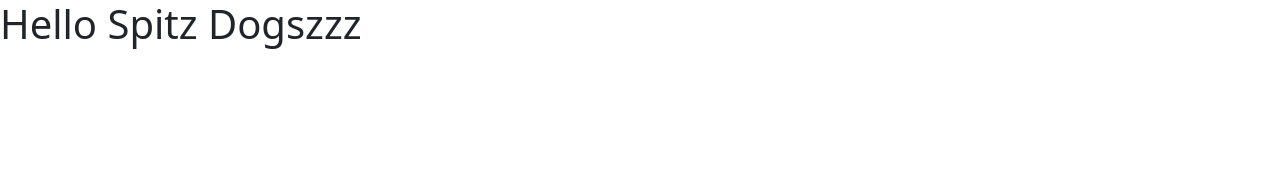
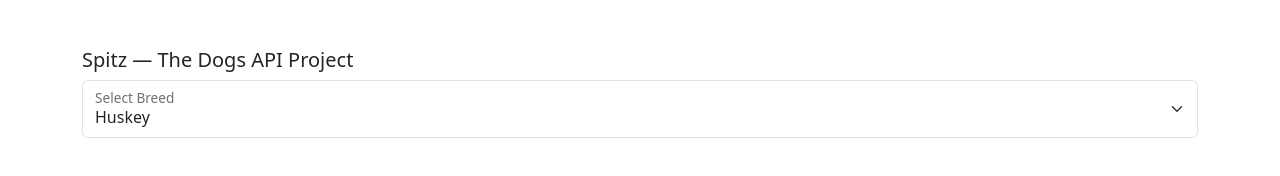
Before and after one commit to HarshGit1824/Spitz, a website built with Vite: page index.html in a window 1280 px wide. Built offline with nearby package versions, Linux system fonts and the light colour scheme.

Commit message:
Dropdown add

```diff
--- a/index.html
+++ b/index.html
@@ -1,20 +1,40 @@
 <!DOCTYPE html>
 <html lang="en">
+
 <head>
   <meta charset="UTF-8">
   <meta name="viewport" content="width=device-width, initial-scale=1.0">
-  <title>Spitz &mdash; Fetch Dogs</title>
+  <title>Spitz &mdash; Fetch The Dogs</title>
 
-  <link href="https://cdn.jsdelivr.net/npm/bootstrap@5.3.3/dist/css/bootstrap.min.css" rel="stylesheet" integrity="sha384-QWTKZyjpPEjISv5WaRU9OFeRpok6YctnYmDr5pNlyT2bRjXh0JMhjY6hW+ALEwIH" crossorigin="anonymous">
+  <link href="https://cdn.jsdelivr.net/npm/bootstrap@5.3.3/dist/css/bootstrap.min.css" rel="stylesheet"
+    integrity="sha384-QWTKZyjpPEjISv5WaRU9OFeRpok6YctnYmDr5pNlyT2bRjXh0JMhjY6hW+ALEwIH" crossorigin="anonymous">
 </head>
+
 <body>
-  <h1>
-    Hello Spitz Dogszzz
-  </h1>
+  <main class="container mt-5">
+    <h1 class="fs-5">
+      Spitz &mdash; The Dogs API Project
+    </h1>
+
+    <!-- select -->
+    <div class="form-floating">
+      <select class="form-select" aria-label="Select Dogs Breed" id="dogs-breed">
+
+        <!-- Options go here -->
+        <option value="huskey">Huskey</option>
+
+      </select>
+      <label for="dogs-breed">Select Breed</label>
+    </div>
+
+  </main>
 
 
-  <script src="https://cdn.jsdelivr.net/npm/bootstrap@5.3.3/dist/js/bootstrap.bundle.min.js" integrity="sha384-YvpcrYf0tY3lHB60NNkmXc5s9fDVZLESaAA55NDzOxhy9GkcIdslK1eN7N6jIeHz" crossorigin="anonymous"></script>
+  <script src="https://cdn.jsdelivr.net/npm/bootstrap@5.3.3/dist/js/bootstrap.bundle.min.js"
+    integrity="sha384-YvpcrYf0tY3lHB60NNkmXc5s9fDVZLESaAA55NDzOxhy9GkcIdslK1eN7N6jIeHz"
+    crossorigin="anonymous"></script>
 
   <script src="src/main.js"></script>
 </body>
+
 </html>
```
